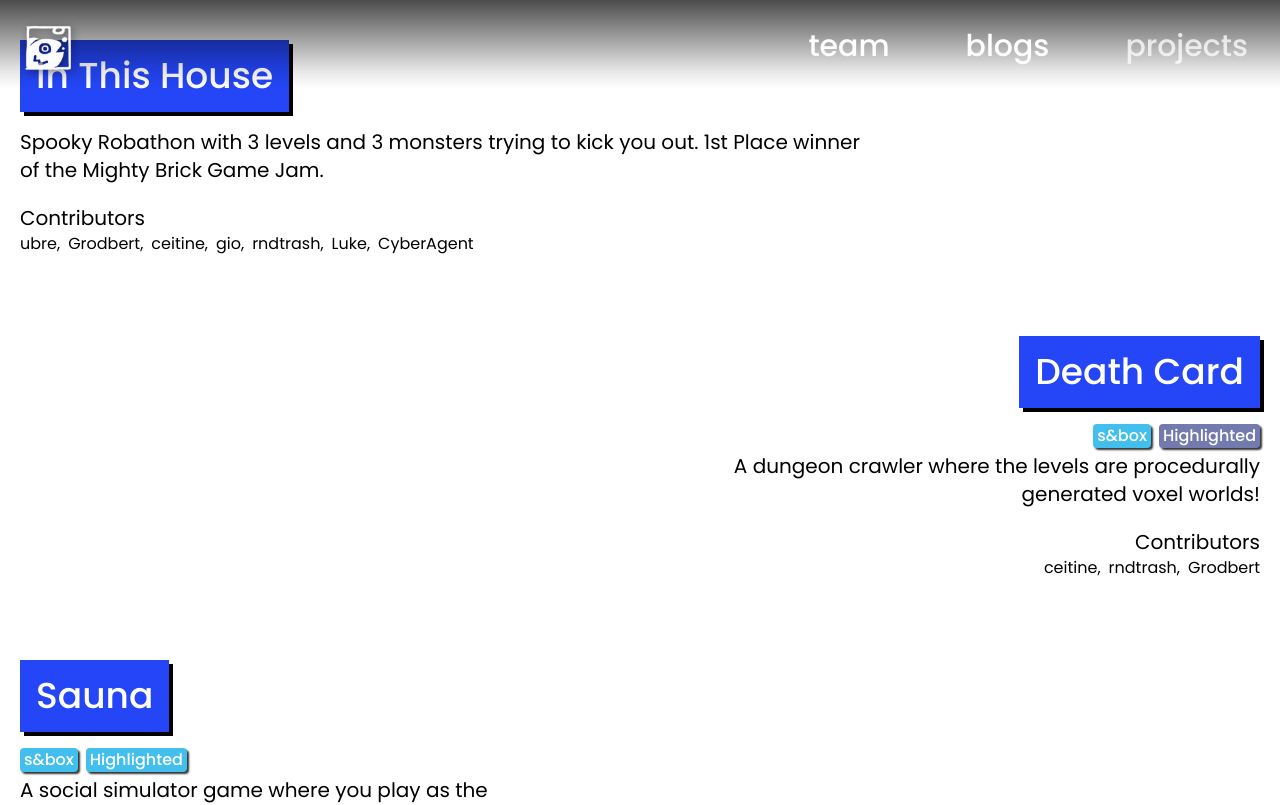
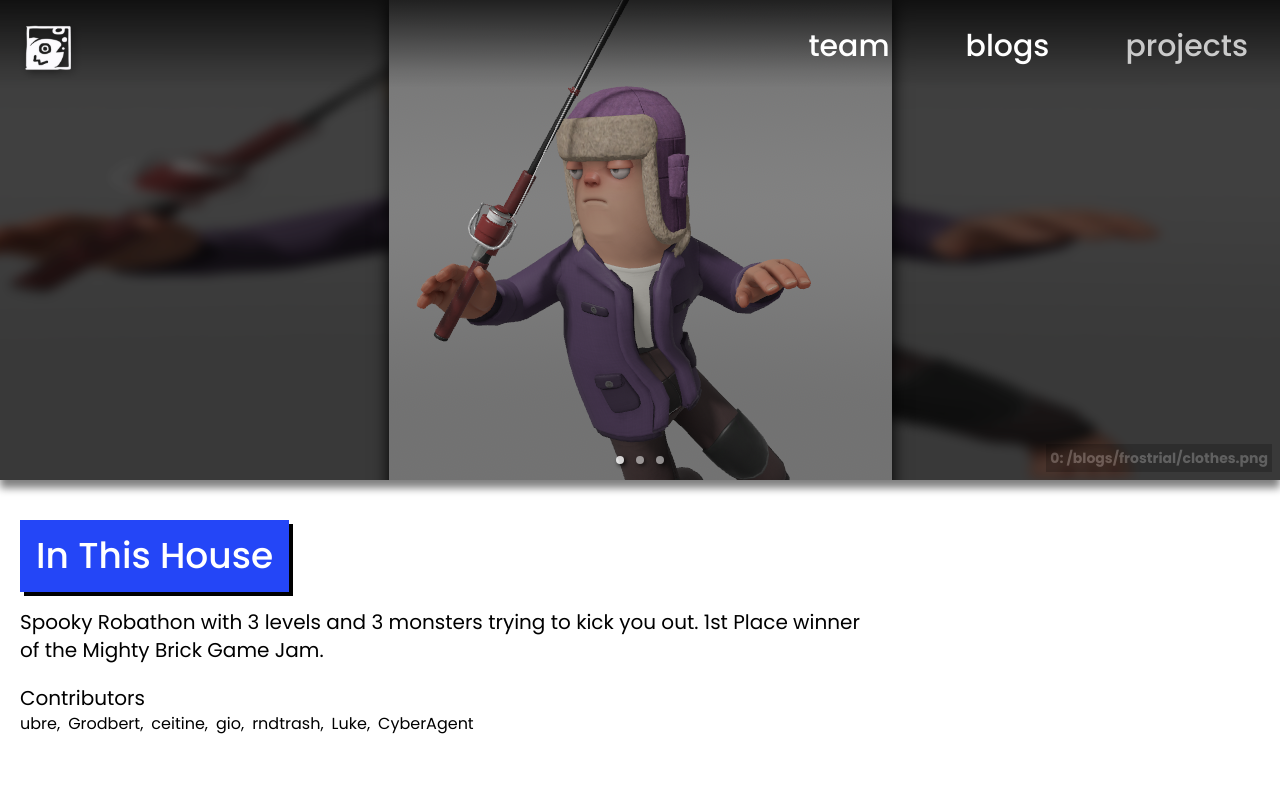
Before and after one commit to Small-Fish-Dev/small-fish-dev.github.io, a SvelteKit app: page /projects in a window 1280 px wide. Shown: the top 805 px of the page. Built offline with nearby package versions, Linux system fonts and the light colour scheme; some icons are missing.

Commit message:
small changes

```diff
--- a/src/lib/components/ProjectCard.svelte
+++ b/src/lib/components/ProjectCard.svelte
@@ -1,9 +1,8 @@
 <script lang="ts">
 	import type { Project } from '$lib/types/Project';
-	import HoverIcon from './HoverIcon.svelte';
 	export let project: Project;
 
-	let className: string;
+	let className: string = '';
 	export { className as class };
 </script>
 
--- a/src/routes/projects/+page.svelte
+++ b/src/routes/projects/+page.svelte
@@ -1,7 +1,18 @@
 <script lang="ts">
 	import { Projects } from '$lib/types/Project';
 	import ProjectCard from '$lib/components/ProjectCard.svelte';
+	import ImageCollage from '$lib/components/ImageCollage.svelte';
 </script>
+
+<div class="shadow h-[60vh]">
+	<ImageCollage
+		images={[
+			'/blogs/frostrial/clothes.png',
+			'/blogs/frostrial/props.png',
+			'/blogs/goblintide/clothing.png'
+		]}
+	/>
+</div>
 
 <div class="p-5 flex justify-end flex-col">
 	{#each Projects as project}
@@ -13,4 +24,7 @@
 </div>
 
 <style>
+	.shadow {
+		box-shadow: 0px 8px 8px rgba(0, 0, 0, 0.5);
+	}
 </style>
```
